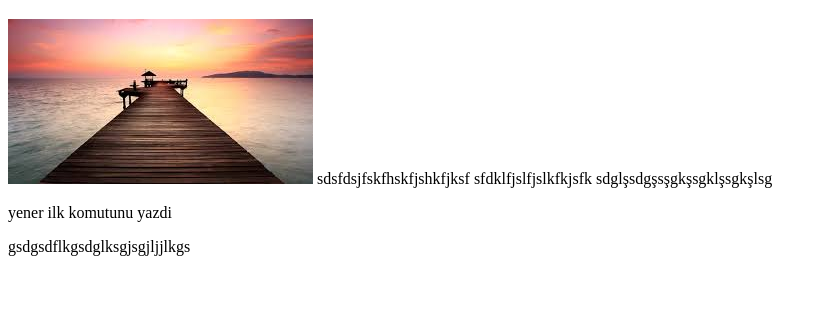
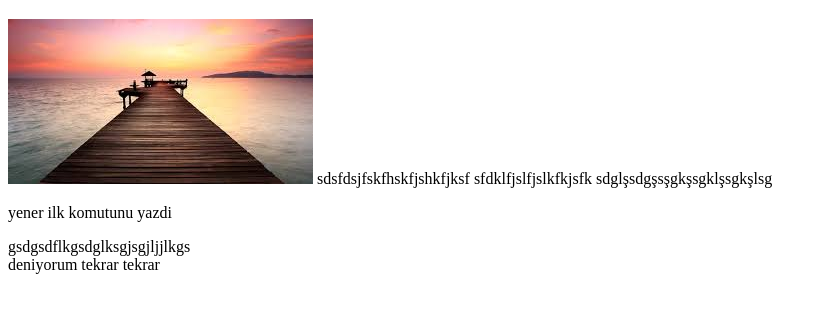
Before and after one commit to yener1980/Goit, a plain HTML site: page index.html in a window 1280 px wide. Shown: the part 61-374 px from the top of the page, without its empty margins (0-827 px from the left). Drawn offline with Linux system fonts and the light colour scheme.

Commit message:
index.html de gelistirme yaptım

```diff
--- a/index.html
+++ b/index.html
@@ -19,5 +19,8 @@
 
     <section> gsdgsdflkgsdglksgjsgjljjlkgs </section>
 
+
+    <div> deniyorum tekrar tekrar </div>
+
     </body>
 </html>
```
